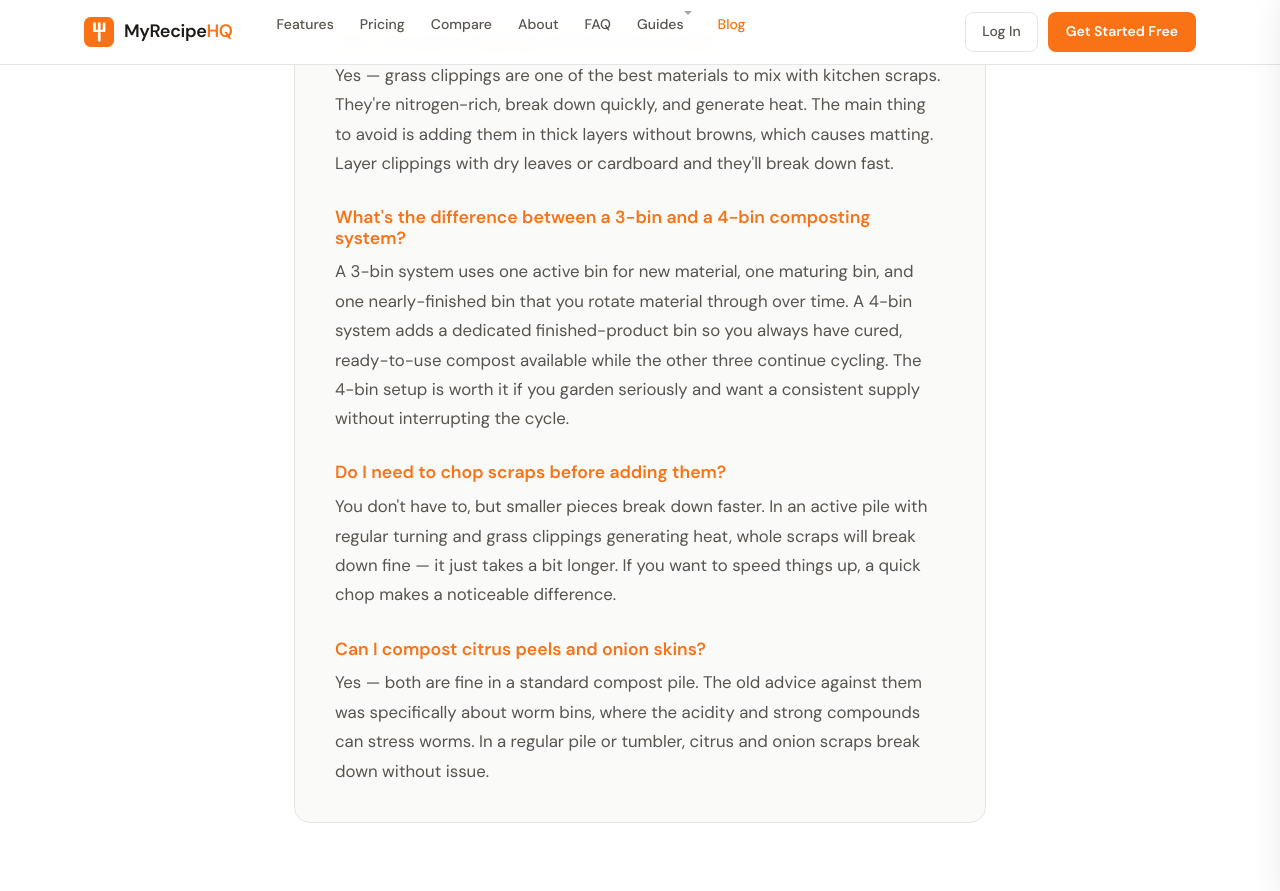
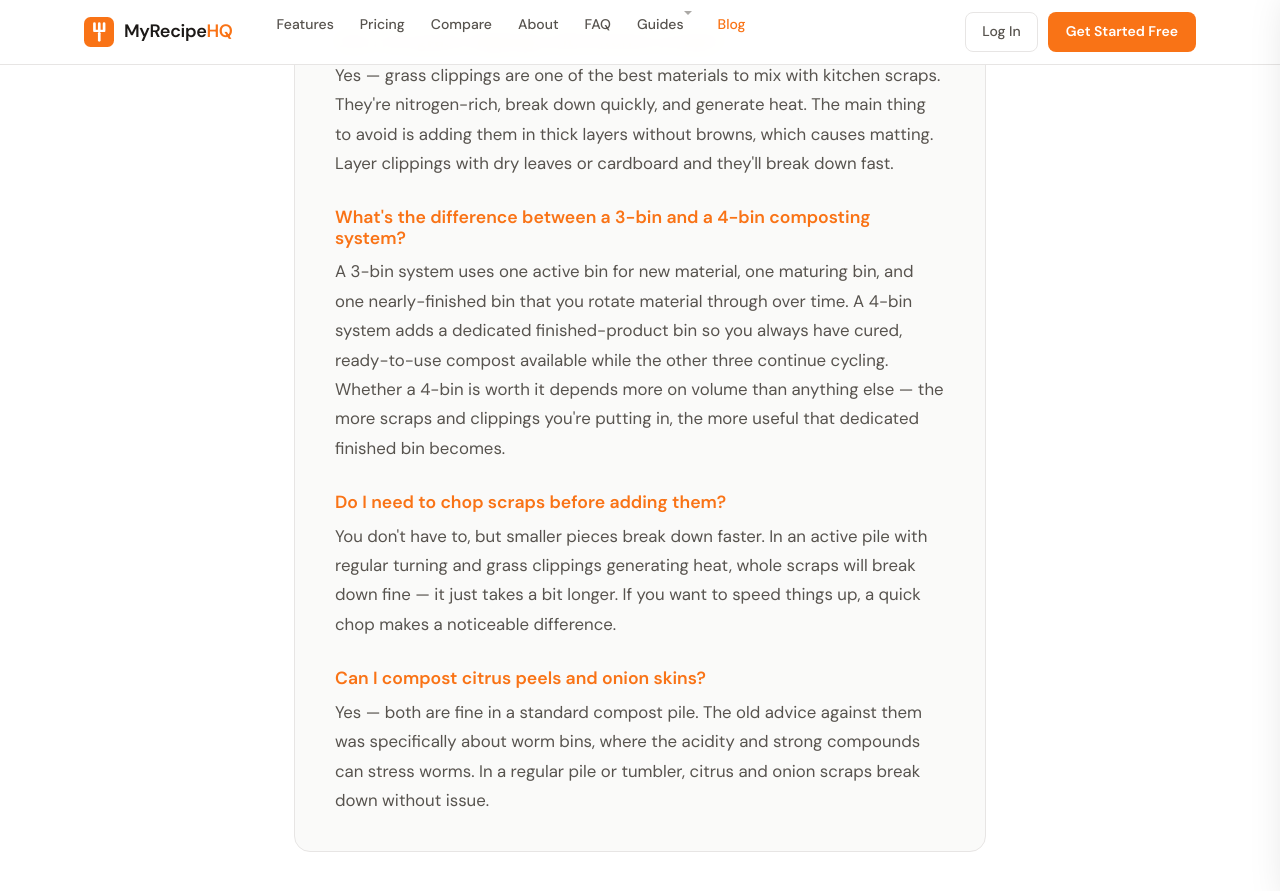
Before and after one commit to bgerlach463/recipehq-site, a Jekyll site: the page built from _posts/2026-04-11-compost-using-kitchen-waste.html, in a window 1280 px wide and 900 px high, scrolled down 5593 px. Shown: the top 891 px of the window. Built offline with Jekyll 4.4.1, drawn with Linux system fonts in a browser that asks for light colours.

Commit message:
Update 3-bin vs 4-bin FAQ: frame by volume instead of serious gardening
Co-Authored-By: Claude Opus 4.6 (1M context) <noreply@anthropic.com>

```diff
--- a/_posts/2026-04-11-compost-using-kitchen-waste.html
+++ b/_posts/2026-04-11-compost-using-kitchen-waste.html
@@ -627,7 +627,7 @@ schema_extra: |
     <p>Yes — grass clippings are one of the best materials to mix with kitchen scraps. They're nitrogen-rich, break down quickly, and generate heat. The main thing to avoid is adding them in thick layers without browns, which causes matting. Layer clippings with dry leaves or cardboard and they'll break down fast.</p>
 
     <h3>What's the difference between a 3-bin and a 4-bin composting system?</h3>
-    <p>A 3-bin system uses one active bin for new material, one maturing bin, and one nearly-finished bin that you rotate material through over time. A 4-bin system adds a dedicated finished-product bin so you always have cured, ready-to-use compost available while the other three continue cycling. The 4-bin setup is worth it if you garden seriously and want a consistent supply without interrupting the cycle.</p>
+    <p>A 3-bin system uses one active bin for new material, one maturing bin, and one nearly-finished bin that you rotate material through over time. A 4-bin system adds a dedicated finished-product bin so you always have cured, ready-to-use compost available while the other three continue cycling. Whether a 4-bin is worth it depends more on volume than anything else — the more scraps and clippings you're putting in, the more useful that dedicated finished bin becomes.</p>
 
     <h3>Do I need to chop scraps before adding them?</h3>
     <p>You don't have to, but smaller pieces break down faster. In an active pile with regular turning and grass clippings generating heat, whole scraps will break down fine — it just takes a bit longer. If you want to speed things up, a quick chop makes a noticeable difference.</p>
```
